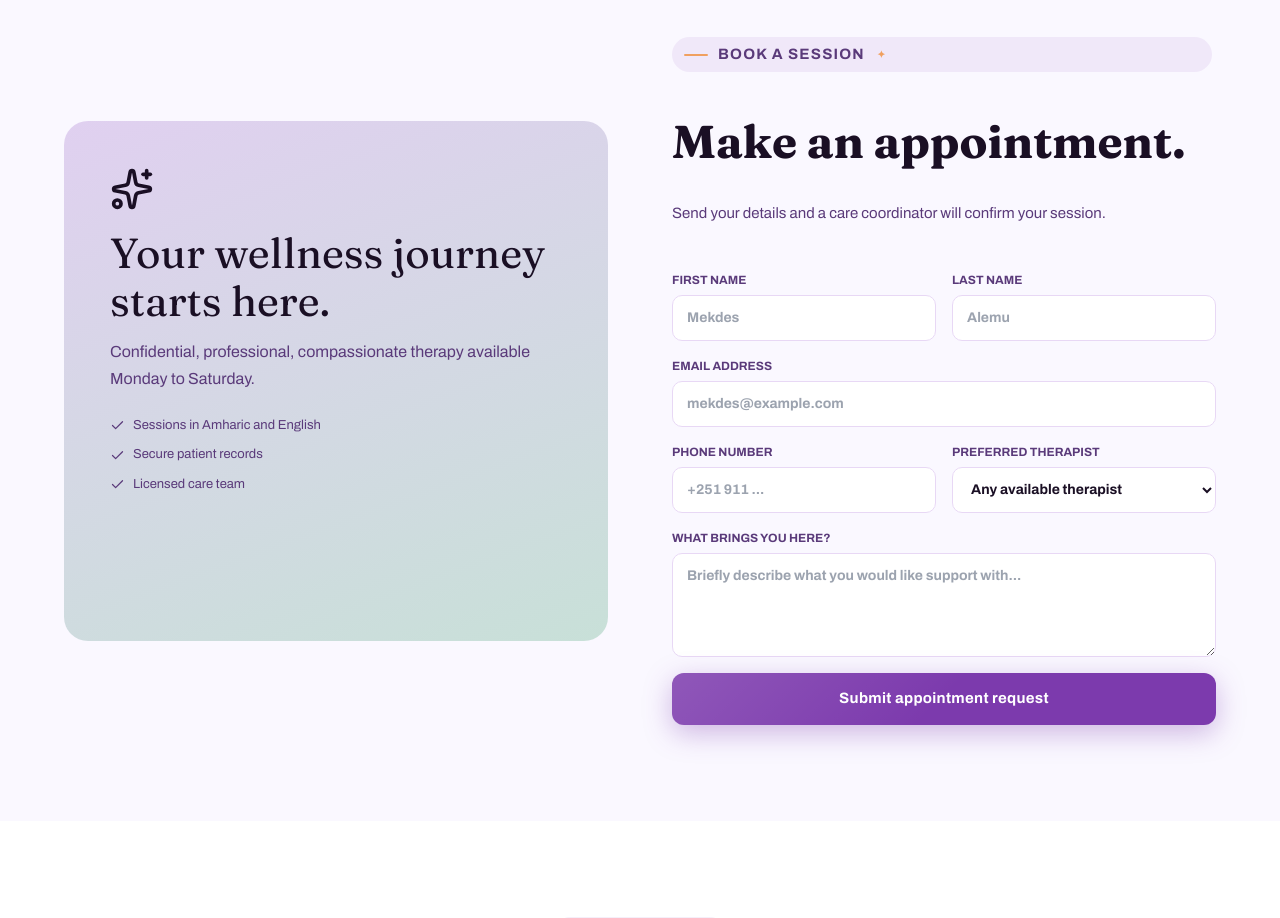
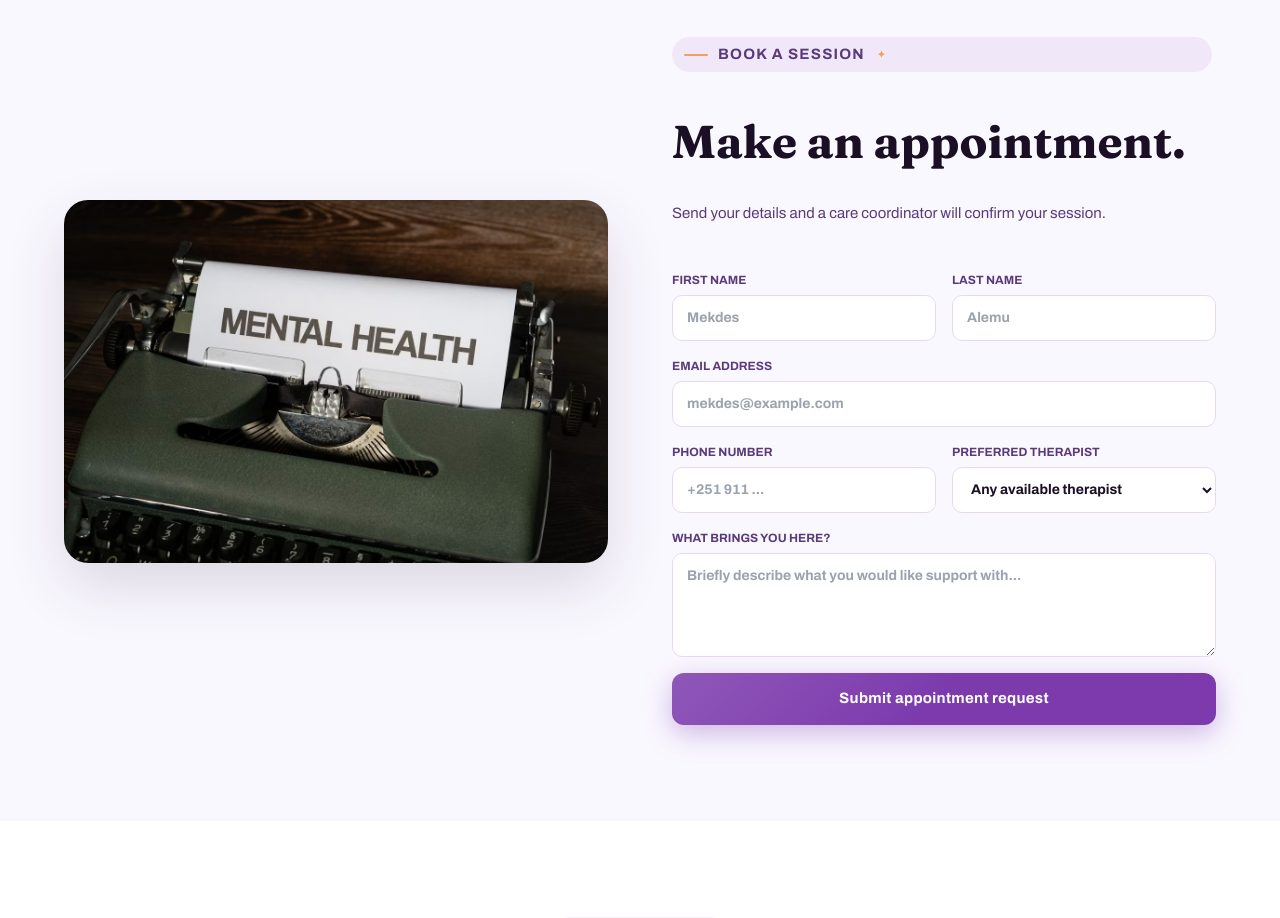
Before and after one commit to EyuAg/biruh_wellness, a React (Create React App) app in the folder frontend/: page / in a window 1280 px wide. Shown: the part 3640-4558 px from the top of the page. Built offline with nearby package versions, Linux system fonts and the light colour scheme; no server answers.

Commit message:
feat: add wellness journey image to appointment panel and remove text content

```diff
--- a/frontend/src/pages/Home.css
+++ b/frontend/src/pages/Home.css
@@ -865,11 +865,10 @@
 }
 
 .landing-appointment__panel {
-  background: linear-gradient(160deg, #e0d0f0, #c8e0d8);
   border-radius: 24px;
-  color: var(--text);
-  min-height: 520px;
-  padding: 46px;
+  box-shadow: 0 24px 60px rgba(35, 24, 47, 0.14);
+  min-height: 310px;
+  overflow: hidden;
 }
 
 .landing-appointment__panel h2 {
--- a/frontend/src/pages/Home.jsx
+++ b/frontend/src/pages/Home.jsx
@@ -307,12 +307,7 @@ const Home = () => {
 
         <section className="landing-section landing-appointment" id="appointment">
           <div className="landing-appointment__panel">
-            <Sparkles size={44} />
-            <h2>Your wellness journey starts here.</h2>
-            <p>Confidential, professional, compassionate therapy available Monday to Saturday.</p>
-            <span><Check size={15} /> Sessions in Amharic and English</span>
-            <span><Check size={15} /> Secure patient records</span>
-            <span><Check size={15} /> Licensed care team</span>
+            <img src="/images/photo-1653130892581-7c0ae1f4e8e0.png" alt="Wellness journey - professional mental health care" />
           </div>
 
           <form className="landing-form">
```
Also changed, not shown: frontend/public/images/photo-1653130892581-7c0ae1f4e8e0.png (added).
